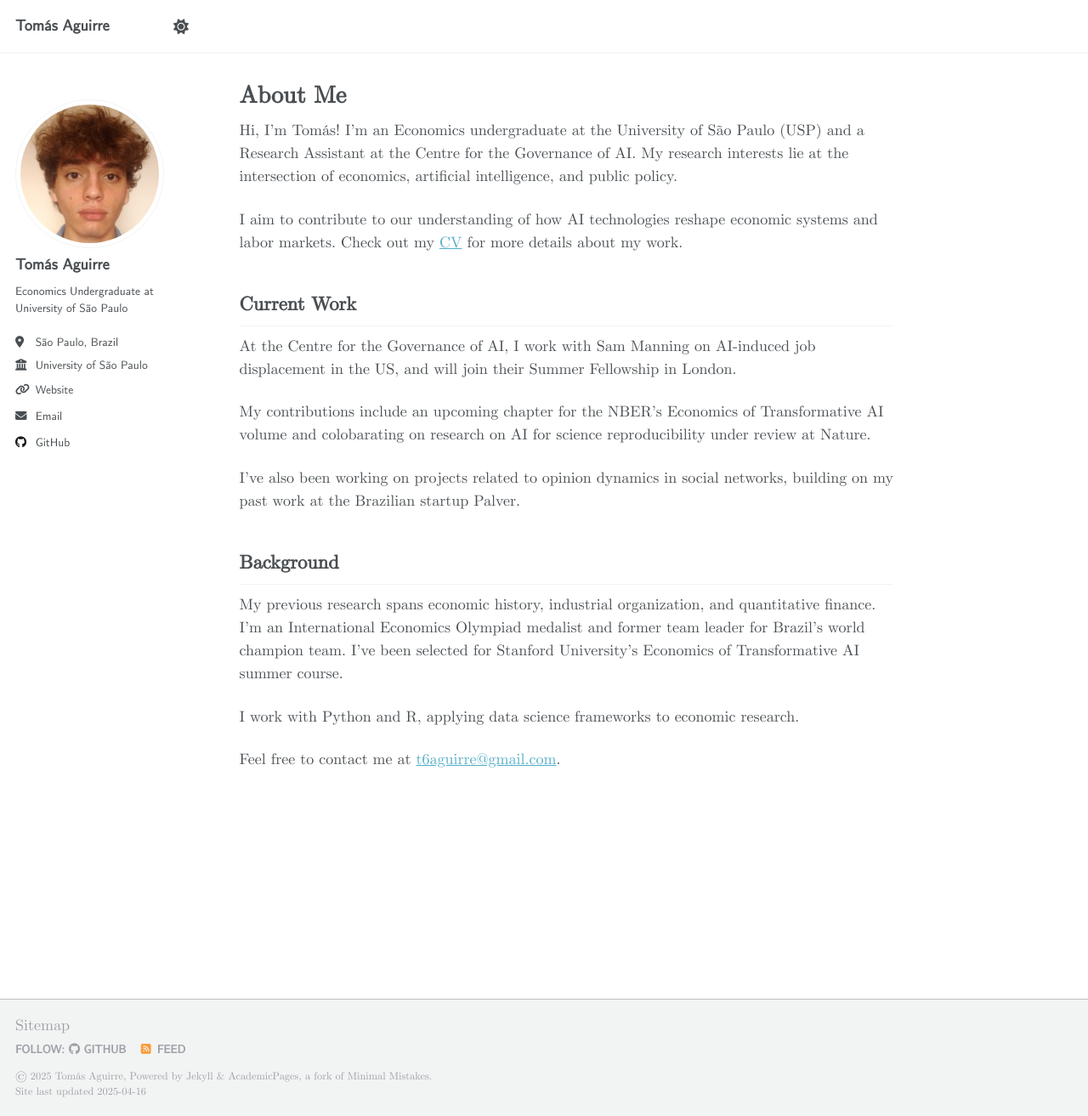
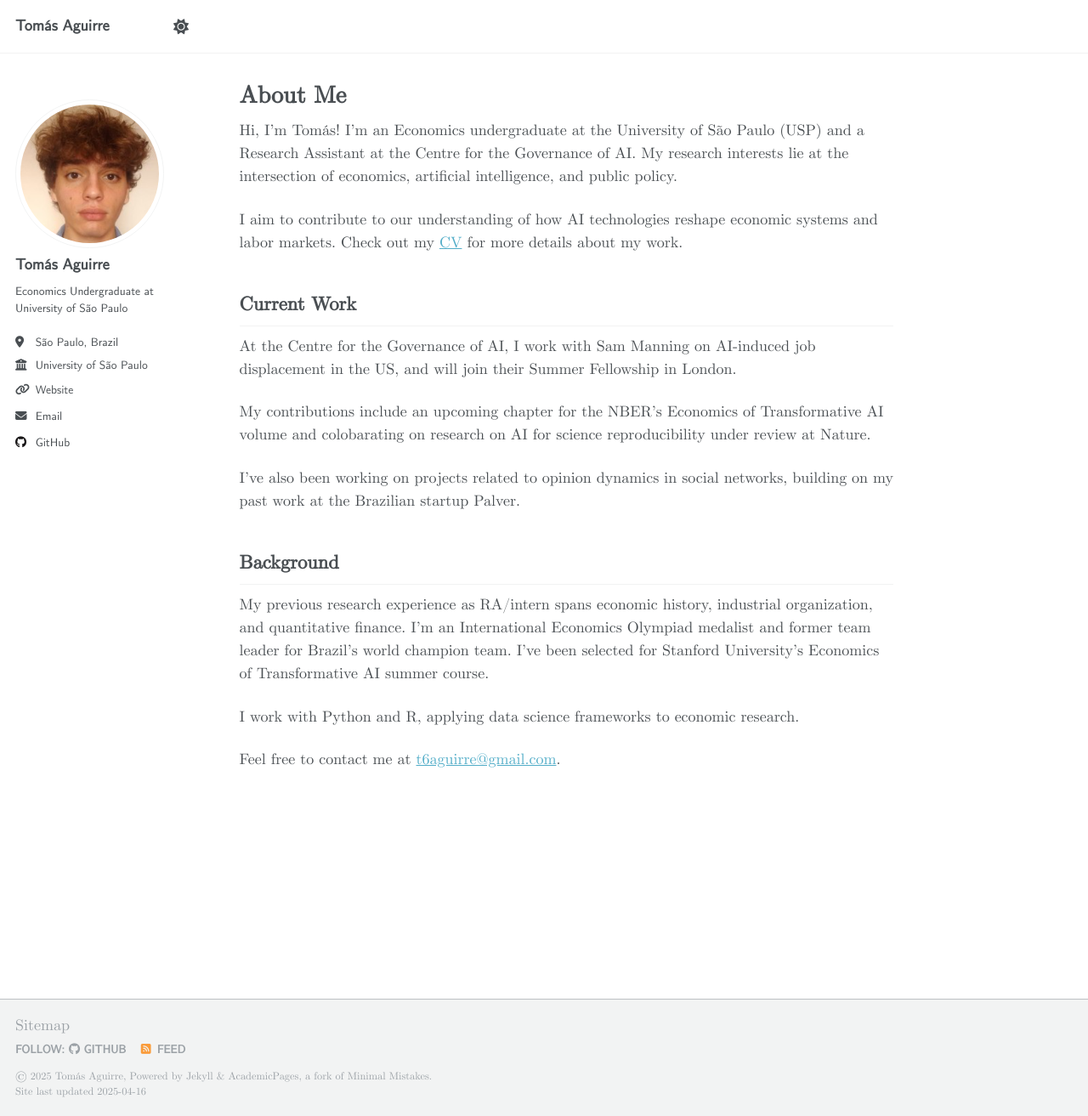
Before and after one commit to t6aguirre/t6aguirre.github.io, a Jekyll site: the page built from _pages/about.md, in a window 1280 px wide and 1313 px high. Shown: the whole window at 85% size. Built offline with Jekyll 4.4.1, drawn with Linux system fonts in a browser that asks for light colours.

Commit message:
Update about.md

```diff
--- a/_pages/about.md
+++ b/_pages/about.md
@@ -18,7 +18,7 @@ My contributions include an upcoming chapter for the NBER's Economics of Transfo
 I've also been working on projects related to opinion dynamics in social networks, building on my past work at the Brazilian startup Palver.
 
 ## Background
-My previous research spans economic history, industrial organization, and quantitative finance. I'm an International Economics Olympiad medalist and former team leader for Brazil's world champion team. I've been selected for Stanford University's Economics of Transformative AI summer course.
+My previous research experience as RA/intern spans economic history, industrial organization, and quantitative finance. I'm an International Economics Olympiad medalist and former team leader for Brazil's world champion team. I've been selected for Stanford University's Economics of Transformative AI summer course.
 
 I work with Python and R, applying data science frameworks to economic research.
 
```
